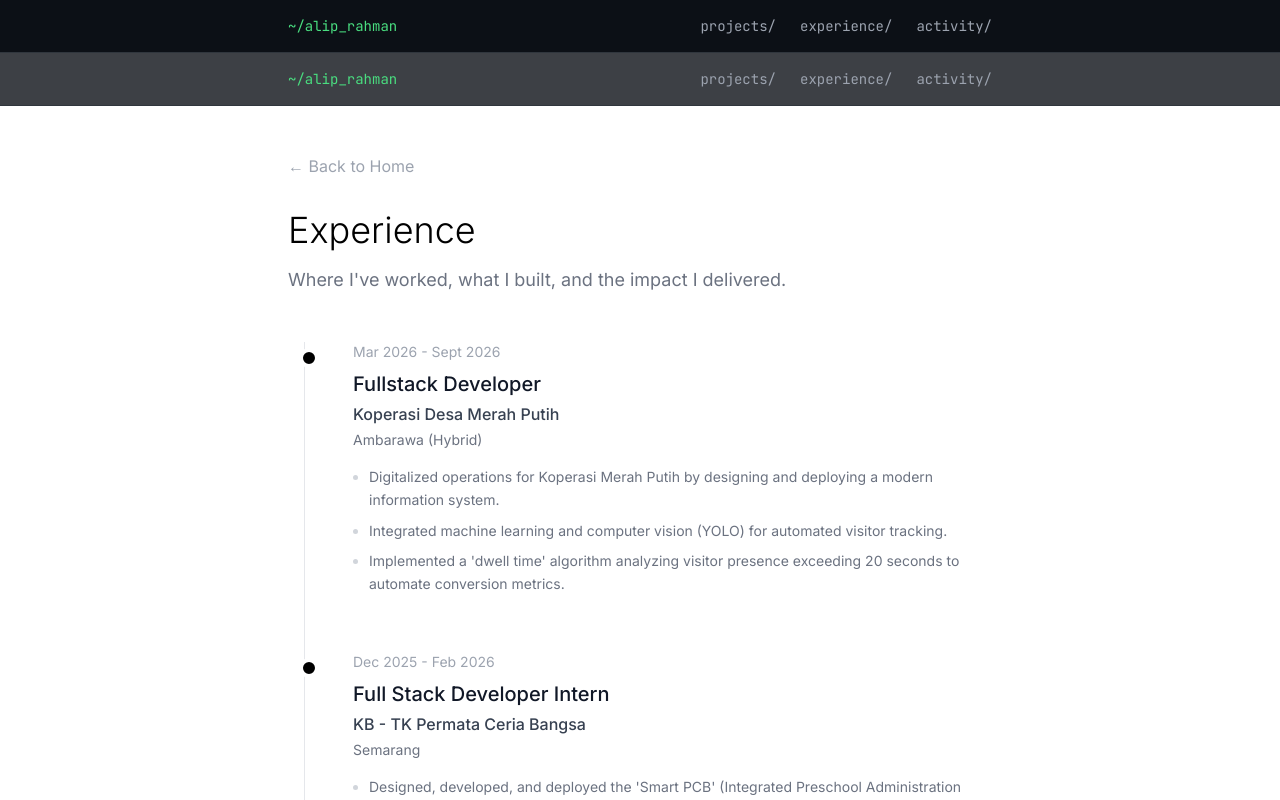
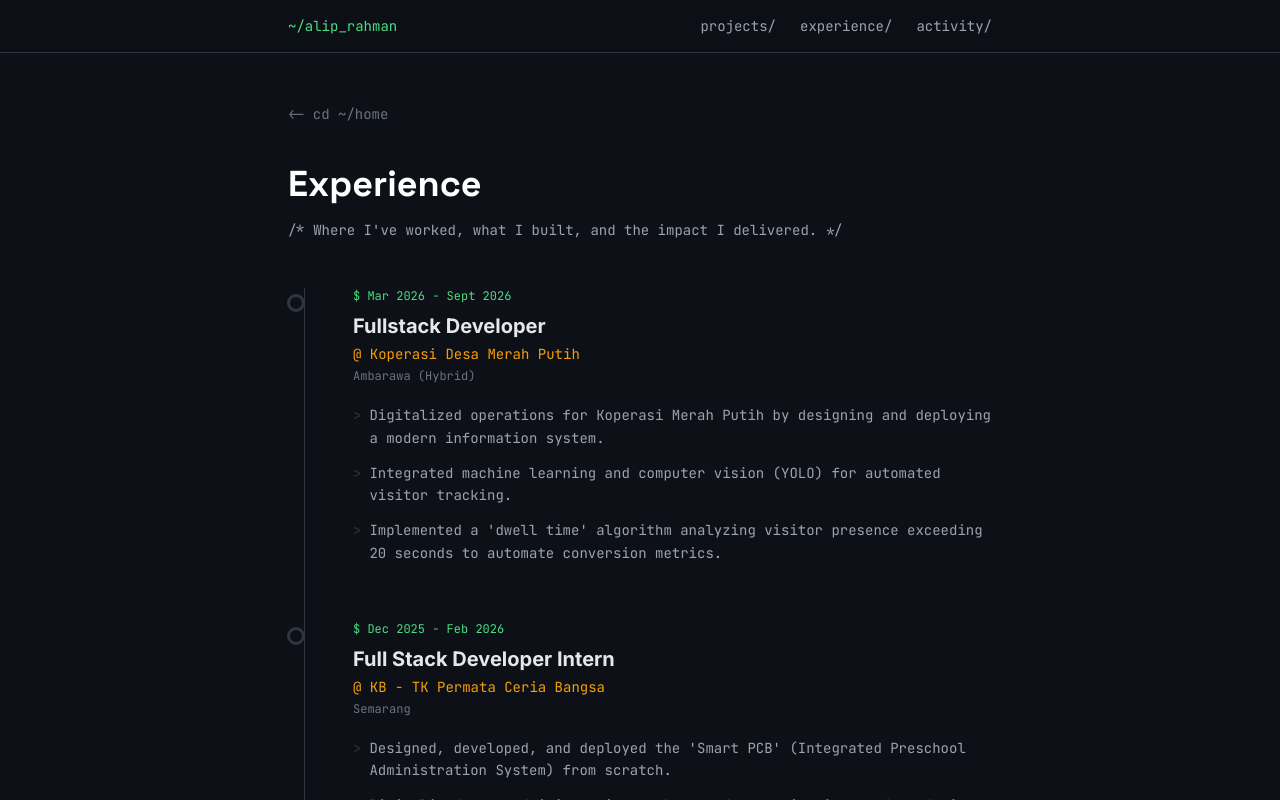
Before and after one commit to al1prahman/porto-alip-v3, a Next.js app: page /experience in a window 1280 px wide. Shown: the top 800 px of the page. Built offline with nearby package versions, Linux system fonts and the light colour scheme; no server answers.

Commit message:
refactor pages: update styling and structure for improved readability and terminal-like appearance across Activity, Experience, Projects, and ProjectDetail pages

```diff
--- a/src/app/activity/page.tsx
+++ b/src/app/activity/page.tsx
@@ -1,26 +1,18 @@
 "use client";
 
-import Header from "@/components/Header";
 import UserCursor from "@/components/UserCursor";
 import Link from "next/link";
-import { useTheme } from "next-themes";
 import dynamic from "next/dynamic";
 import { useEffect, useState } from "react";
 
-// PERBAIKAN UTAMA: Import komponen Masonry secara dinamis dan matikan SSR
 const Masonry = dynamic(() => import("@/components/Masonry"), { ssr: false });
 
 export default function ActivityPage() {
-  const { resolvedTheme } = useTheme();
   const [mounted, setMounted] = useState(false);
 
   useEffect(() => {
     setMounted(true);
   }, []);
-
-  const isDark = resolvedTheme === "dark";
-  const cursorColor = isDark ? "#ffffff" : "#111111";
-  const cursorTextColor = isDark ? "#000000" : "#ffffff";
 
   const eventPhotos = [
     { id: "1", img: "/activity/direktorfilm.jpg", url: "#", height: 350 },
@@ -52,27 +44,25 @@ export default function ActivityPage() {
   ];
 
   return (
-    <div className="min-h-screen font-sans bg-white dark:bg-[#0a0a0a] text-black dark:text-white cursor-none transition-colors overflow-x-hidden">
+    <div className="min-h-screen bg-terminal-bg text-gray-300 cursor-none transition-colors overflow-x-hidden">
 
       {mounted && (
         <UserCursor
           name="Hi there!"
           size={28}
-          color={cursorColor}
-          textColor={cursorTextColor}
+          color="#4ade80"
+          textColor="#0d1117"
         />
       )}
 
-      <Header />
-
       <main className="max-w-3xl mx-auto px-4 md:px-8 py-12">
-        <Link href="/" className="text-gray-400 hover:text-black dark:hover:text-white mb-8 inline-block cursor-none transition-colors">
-          ← Back to Home
+        <Link href="/" className="font-mono text-sm text-gray-500 hover:text-terminal-green mb-10 inline-flex items-center gap-2 cursor-none transition-colors">
+          <span>&lt;-</span> cd ~/home
         </Link>
 
-        <h1 className="text-4xl font-light mb-4">Events</h1>
-        <p className="text-gray-500 dark:text-gray-400 mb-12 text-lg">
-          Photos from events, meetups, hobby, and moments outside the IDE.
+        <h1 className="text-4xl font-display font-bold mb-4 text-white">Events</h1>
+        <p className="font-mono text-sm text-gray-400 mb-12">
+          /* Photos from events, meetups, hobby, and moments outside the IDE. */
         </p>
 
         <div className="w-full h-[2600px] md:h-[2200px]">
--- a/src/app/experience/page.tsx
+++ b/src/app/experience/page.tsx
@@ -3,20 +3,14 @@
 import Header from "@/components/Header";
 import UserCursor from "@/components/UserCursor";
 import Link from "next/link";
-import { useTheme } from "next-themes";
 import { useEffect, useState } from "react";
 
 export default function ExperiencePage() {
-  const { resolvedTheme } = useTheme();
   const [mounted, setMounted] = useState(false);
 
   useEffect(() => {
     setMounted(true);
   }, []);
-
-  const isDark = resolvedTheme === "dark";
-  const cursorColor = isDark ? "#ffffff" : "#111111";
-  const cursorTextColor = isDark ? "#000000" : "#ffffff";
 
   const experiences = [
     {
@@ -63,57 +57,60 @@ export default function ExperiencePage() {
   ];
 
   return (
-    <div className="min-h-screen font-sans bg-white dark:bg-[#0a0a0a] text-black dark:text-white cursor-none transition-colors">
+    <div className="min-h-screen bg-terminal-bg text-gray-300 cursor-none transition-colors">
 
       {mounted && (
         <UserCursor
           name="Hi there!"
           size={28}
-          color={cursorColor}
-          textColor={cursorTextColor}
+          color="#4ade80"
+          textColor="#0d1117"
         />
       )}
 
-      <Header />
+      {/* Header sudah ada di layout.tsx, tapi jika Anda masih membutuhkannya spesifik di halaman ini, panggil di sini. Jika tidak, hapus tag <Header /> */}
 
       <main className="max-w-3xl mx-auto px-4 md:px-8 py-12">
-        <Link href="/" className="text-gray-400 hover:text-black dark:hover:text-white mb-8 inline-block cursor-none transition-colors">
-          ← Back to Home
+        <Link href="/" className="font-mono text-sm text-gray-500 hover:text-terminal-green mb-10 inline-flex items-center gap-2 cursor-none transition-colors">
+          <span>&lt;-</span> cd ~/home
         </Link>
 
-        <h1 className="text-4xl font-light mb-4">Experience</h1>
-        <p className="text-gray-500 dark:text-gray-400 mb-12 text-lg">
-          Where I've worked, what I built, and the impact I delivered.
+        <h1 className="text-4xl font-display font-bold mb-4 text-white">Experience</h1>
+        <p className="font-mono text-sm text-gray-400 mb-12">
+          /* Where I've worked, what I built, and the impact I delivered. */
         </p>
 
-        {/* Timeline Container dengan Garis Kiri */}
-        <div className="relative border-l border-gray-200 dark:border-gray-800 ml-3 md:ml-4 space-y-14 pb-12">
+        {/* Timeline Container dengan Garis Kiri bergaya Terminal */}
+        <div className="relative border-l border-terminal-border ml-3 md:ml-4 space-y-14 pb-12">
 
           {experiences.map((exp, index) => (
             <div key={index} className="relative pl-8 md:pl-12 group">
               {/* Titik Timeline */}
-              <div className="absolute w-3 h-3 bg-black dark:bg-white rounded-full -left-1.5 top-1.5 border-4 border-white dark:border-[#0a0a0a] box-content transition-transform group-hover:scale-125 duration-300"></div>
+              <div className="absolute w-3 h-3 bg-terminal-bg rounded-full -left-[1.1rem] top-1.5 border-[3px] border-terminal-border group-hover:border-terminal-green box-content transition-colors duration-300"></div>
 
               {/* Tanggal */}
-              <p className="text-sm text-gray-400 mb-2 transition-colors group-hover:text-black dark:group-hover:text-white">
-                {exp.date}
+              <p className="font-mono text-xs text-terminal-green mb-2">
+                $ {exp.date}
               </p>
 
               {/* Detail Peran & Perusahaan */}
-              <h3 className="text-xl font-medium text-gray-900 dark:text-white mb-1">
+              <h3 className="text-xl font-bold text-gray-200 mb-1">
                 {exp.role}
               </h3>
-              <p className="text-gray-700 dark:text-gray-300 font-medium">
-                {exp.company}
+              <p className="font-mono text-sm text-terminal-orange mb-1">
+                @ {exp.company}
               </p>
-              <p className="text-sm text-gray-500 mt-1 mb-4">
+              <p className="font-mono text-xs text-gray-500 mb-5">
                 {exp.location}
               </p>
 
               {/* List Jobdesk */}
-              <ul className="list-disc list-outside ml-4 space-y-2 text-gray-500 dark:text-gray-400 text-sm leading-relaxed marker:text-gray-300 dark:marker:text-gray-600">
+              <ul className="list-none space-y-3 font-mono text-sm text-gray-400 leading-relaxed">
                 {exp.responsibilities.map((resp, idx) => (
-                  <li key={idx}>{resp}</li>
+                  <li key={idx} className="flex gap-2">
+                    <span className="text-terminal-border">&gt;</span>
+                    <span>{resp}</span>
+                  </li>
                 ))}
               </ul>
             </div>
--- a/src/app/projects/[slug]/page.tsx
+++ b/src/app/projects/[slug]/page.tsx
@@ -1,13 +1,10 @@
 "use client";
 
-import Header from "@/components/Header";
 import UserCursor from "@/components/UserCursor";
 import Link from "next/link";
 import { useParams, notFound } from "next/navigation";
-import { useTheme } from "next-themes";
 import { useEffect, useState } from "react";
 
-// Data lengkap untuk kelima project
 const projectsData: Record<string, any> = {
   "smart-counter": {
     title: "Smart Counter using Machine Learning (AI & Dwell Time)",
@@ -71,71 +68,74 @@ export default function ProjectDetail() {
   const slug = params.slug as string;
   const project = projectsData[slug];
 
-  const { resolvedTheme } = useTheme();
   const [mounted, setMounted] = useState(false);
 
   useEffect(() => {
     setMounted(true);
   }, []);
 
-  // Jika URL tidak cocok dengan salah satu slug di atas, tampilkan halaman 404
   if (!project) {
     notFound();
   }
 
-  const isDark = resolvedTheme === "dark";
-  const cursorColor = isDark ? "#ffffff" : "#111111";
-  const cursorTextColor = isDark ? "#000000" : "#ffffff";
-
   return (
-    <div className="min-h-screen font-sans bg-white dark:bg-[#0a0a0a] text-black dark:text-white cursor-none transition-colors">
+    <div className="min-h-screen bg-terminal-bg text-gray-300 cursor-none transition-colors">
 
       {mounted && (
         <UserCursor
           name="Hi there!"
           size={28}
-          color={cursorColor}
-          textColor={cursorTextColor}
+          color="#4ade80"
+          textColor="#0d1117"
         />
       )}
 
-      <Header />
-
       <main className="max-w-3xl mx-auto px-4 md:px-8 py-12">
-        <Link href="/projects" className="text-gray-400 hover:text-black dark:hover:text-white mb-8 inline-block cursor-none transition-colors">
-          ← Back to Projects
+        <Link href="/projects" className="font-mono text-sm text-gray-500 hover:text-terminal-green mb-10 inline-flex items-center gap-2 cursor-none transition-colors">
+          <span>&lt;-</span> cd ../projects
         </Link>
 
         {/* Foto Proyek */}
-        <div className="w-full h-[250px] md:h-[400px] overflow-hidden rounded-xl mb-8 border border-gray-200 dark:border-gray-800">
+        <div className="w-full h-[250px] md:h-[400px] overflow-hidden rounded-xl mb-8 border border-terminal-border bg-terminal-card p-2">
           <img
             src={project.img}
             alt={project.title}
-            className="w-full h-full object-cover transition-transform duration-700 hover:scale-105"
+            className="w-full h-full object-cover rounded-lg opacity-90 transition-transform duration-700 hover:scale-105 hover:opacity-100"
           />
         </div>
 
         {/* Judul & Deskripsi */}
-        <h1 className="text-3xl md:text-4xl font-light mb-4">{project.title}</h1>
-        <p className="text-gray-500 dark:text-gray-400 mb-10 text-lg leading-relaxed">
+        <h1 className="text-3xl md:text-4xl font-display font-bold mb-5 text-white">{project.title}</h1>
+        <p className="font-mono text-sm text-gray-400 mb-10 leading-relaxed">
           {project.overview}
         </p>
 
-        <div className="grid grid-cols-1 md:grid-cols-2 gap-8 border-t border-gray-200 dark:border-gray-800 pt-8">
+        <div className="grid grid-cols-1 md:grid-cols-2 gap-8 border-t border-terminal-border pt-8">
           {/* Tech Stack */}
           <div>
-            <h3 className="text-xl font-medium mb-4">Tech Stack</h3>
-            <p className="text-gray-600 dark:text-gray-300">
-              {project.tech}
-            </p>
+            <h3 className="font-mono text-xs text-terminal-green mb-4 uppercase tracking-widest">
+              $ cat tech_stack.txt
+            </h3>
+            <div className="flex flex-wrap gap-2">
+              {project.tech.split(", ").map((t: string, i: number) => (
+                <span key={i} className="px-3 py-1 bg-terminal-card border border-terminal-border rounded font-mono text-xs text-gray-300">
+                  {t}
+                </span>
+              ))}
+            </div>
           </div>
 
           {/* Key Features */}
           <div>
-            <h3 className="text-xl font-medium mb-4">Key Features</h3>
-            <ul className="list-disc list-outside ml-4 space-y-2 text-gray-600 dark:text-gray-300 marker:text-gray-400">
+            <h3 className="font-mono text-xs text-terminal-orange mb-4 uppercase tracking-widest">
+              $ ls -l features/
+            </h3>
+            <ul className="list-none space-y-3 font-mono text-sm text-gray-400">
               {project.features.map((feature: string, index: number) => (
-                <li key={index}>{feature}</li>
+                <li key={index} className="flex gap-2 items-start">
+                  <span className="text-terminal-border mt-0.5">&gt;</span>
+                  <span>{feature}</span>
+                </li>
               ))}
             </ul>
           </div>
--- a/src/app/projects/page.tsx
+++ b/src/app/projects/page.tsx
@@ -1,109 +1,99 @@
 "use client";
 
-import Header from "@/components/Header";
 import UserCursor from "@/components/UserCursor";
 import Link from "next/link";
-import { useTheme } from "next-themes";
 import { useEffect, useState } from "react";
 import { SiPython, SiLaravel, SiReact, SiTailwindcss, SiMysql } from "react-icons/si";
 
 export default function ProjectsPage() {
-  const { resolvedTheme } = useTheme();
   const [mounted, setMounted] = useState(false);
 
   useEffect(() => {
     setMounted(true);
   }, []);
 
-  const isDark = resolvedTheme === "dark";
-  const cursorColor = isDark ? "#ffffff" : "#111111";
-  const cursorTextColor = isDark ? "#000000" : "#ffffff";
-
-  // Daftar 5 proyek baru sesuai dengan gambar
   const projects = [
     {
       slug: "smart-counter",
       title: "Smart Counter using Machine Learning (AI & Dwell Time)",
       desc: "Automated visitor tracking system utilizing YOLO and computer vision to analyze dwell time.",
-      img: "/projects/smartcounter.png", // Foto asli aplikasi
+      img: "/projects/smartcounter.png",
       icons: [<SiPython key="py" />, <SiMysql key="db" />]
     },
     {
       slug: "preschool-admin",
       title: "Integrated Preschool Administration System and Monitoring Student",
       desc: "Smart PCB system designed for comprehensive academic and administrative management.",
-      img: "/projects/smartpcb1.jpg", // Foto asli aplikasi
+      img: "/projects/smartpcb1.jpg",
       icons: [<SiLaravel key="laravel" />, <SiReact key="react" />]
     },
     {
       slug: "fiber-optic",
       title: "Fiber Optic Network Management",
       desc: "Web-based infrastructure management tool for mapping and maintaining fiber optic networks.",
-      img: "/projects/fiber2.jpg", // Foto asli aplikasi
+      img: "/projects/fiber2.jpg",
       icons: [<SiLaravel key="laravel" />, <SiTailwindcss key="tw" />]
     },
     {
       slug: "internship-app",
       title: "Internship Management App ( Campus Project )",
       desc: "A centralized platform to manage university student internships, reporting, and evaluations.",
-      img: "/projects/sitama4.jpg", // Foto asli aplikasi
+      img: "/projects/sitama4.jpg",
       icons: [<SiReact key="react" />, <SiTailwindcss key="tw" />]
     },
     {
       slug: "ai-expense",
       title: "Ai Expense Tracker ( Machine Learning )",
       desc: "Intelligent financial tracker that categorizes expenses autonomously using machine learning models.",
-      img: "https://images.unsplash.com/photo-1460925895917-afdab827c52f?q=80&w=800&auto=format&fit=crop", // Tetap menggunakan placeholder sementara
+      img: "https://images.unsplash.com/photo-1460925895917-afdab827c52f?q=80&w=800&auto=format&fit=crop",
       icons: [<SiPython key="py" />, <SiReact key="react" />]
     }
   ];
 
   return (
-    <div className="min-h-screen font-sans bg-white dark:bg-[#0a0a0a] text-black dark:text-white cursor-none transition-colors">
+    <div className="min-h-screen bg-terminal-bg text-gray-300 cursor-none transition-colors">
 
       {mounted && (
         <UserCursor
           name="Hi there!"
           size={28}
-          color={cursorColor}
-          textColor={cursorTextColor}
+          color="#4ade80"
+          textColor="#0d1117"
         />
       )}
 
-      <Header />
-
       <main className="max-w-3xl mx-auto px-4 md:px-8 py-12">
-        <Link href="/" className="text-gray-400 hover:text-black dark:hover:text-white mb-8 inline-block cursor-none transition-colors">
-          ← Back to Home
+        <Link href="/" className="font-mono text-sm text-gray-500 hover:text-terminal-green mb-10 inline-flex items-center gap-2 cursor-none transition-colors">
+          <span>&lt;-</span> cd ~/home
         </Link>
 
-        <h1 className="text-4xl font-light mb-4">Projects</h1>
-        <p className="text-gray-500 dark:text-gray-400 mb-12 text-lg">
-          A collection of systems I've designed and built, spanning intelligent AI integrations, full-stack web applications, and network management.
+        <h1 className="text-4xl font-display font-bold mb-4 text-white">Projects</h1>
+        <p className="font-mono text-sm text-gray-400 mb-12">
+          /* A collection of systems I've designed and built, spanning intelligent AI integrations, full-stack web applications, and network management. */
         </p>
 
         <div className="grid grid-cols-1 md:grid-cols-2 gap-6">
           {projects.map((proj) => (
             <Link href={`/projects/${proj.slug}`} key={proj.slug} className="cursor-none block group h-full">
-              <div className="h-full bg-white dark:bg-[#111] border border-gray-100 dark:border-gray-800 rounded-2xl overflow-hidden p-4 flex flex-col transition-all duration-300 hover:border-gray-300 dark:hover:border-gray-600 hover:shadow-sm">
+              <div className="h-full bg-terminal-card border border-terminal-border rounded-xl overflow-hidden p-4 flex flex-col transition-all duration-300 hover:border-gray-500">
 
-                <div className="w-full h-48 rounded-xl overflow-hidden mb-4 bg-gray-100 dark:bg-black">
+                <div className="w-full h-48 rounded-lg overflow-hidden mb-5 bg-[#0a0a0a] border border-terminal-border/50">
                   <img
                     src={proj.img}
                     alt={proj.title}
-                    className="w-full h-full object-cover group-hover:scale-105 transition-transform duration-500"
+                    className="w-full h-full object-cover group-hover:scale-105 transition-transform duration-500 opacity-90 group-hover:opacity-100"
                   />
                 </div>
 
-                <h2 className="text-xl font-medium mb-2 text-gray-900 dark:text-white transition-colors">{proj.title}</h2>
-                <p className="text-gray-500 dark:text-gray-400 text-sm mb-6 flex-grow transition-colors">{proj.desc}</p>
+                <h2 className="text-lg font-bold mb-2 text-gray-200">{proj.title}</h2>
+                <p className="font-mono text-xs text-gray-400 mb-6 flex-grow leading-relaxed">{proj.desc}</p>
 
-                <div className="flex justify-between items-center mt-auto">
-                  <div className="flex gap-2 text-gray-400">
+                <div className="flex justify-between items-center mt-auto border-t border-terminal-border/50 pt-4">
+                  <div className="flex gap-3 text-gray-400">
                     {proj.icons}
                   </div>
-                  <span className="text-xs tracking-widest uppercase font-bold text-gray-400 group-hover:text-black dark:group-hover:text-white transition-colors">
-                    Details →
+                  <span className="font-mono text-[10px] uppercase font-bold text-gray-500 group-hover:text-terminal-green transition-colors">
+                    ./view.sh &gt;
                   </span>
                 </div>
 
```
